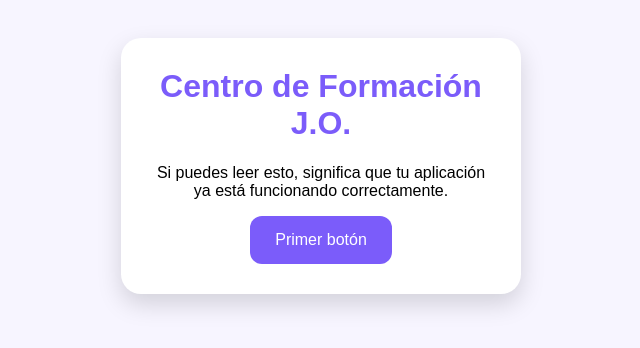
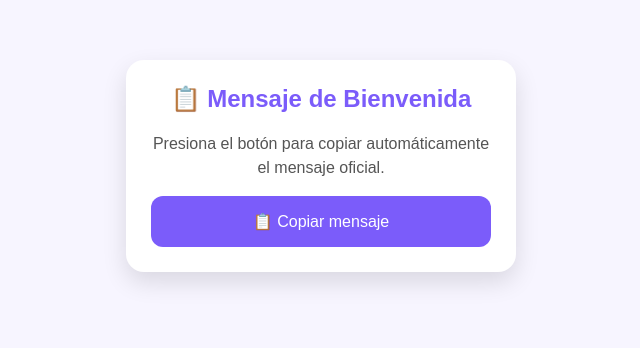
Before and after one commit to JuliethOlaya/centro-formacion-jo, a plain HTML site: page index.html in a window 1280 px wide. Shown: the part 234-582 px from the top of the page, without its empty margins (319-959 px from the left). Drawn offline with Linux system fonts and the light colour scheme.

Commit message:
Actualizar botón copiar mensaje
Updated HTML structure and styles for improved layout and functionality. Added a button to copy a welcome message from an external source.

```diff
--- a/index.html
+++ b/index.html
@@ -2,13 +2,16 @@
 <html lang="es">
 <head>
 <meta charset="UTF-8">
-<title>Centro de Formación J.O.</title>
+<meta name="viewport" content="width=device-width, initial-scale=1.0">
+
+<title>Mensaje de Bienvenida</title>
+
 <style>
 
 body{
     margin:0;
-    font-family:Arial,sans-serif;
     background:#f7f5ff;
+    font-family:Arial, Helvetica, sans-serif;
     display:flex;
     justify-content:center;
     align-items:center;
@@ -18,46 +21,91 @@ body{
 .tarjeta{
     background:white;
     width:340px;
-    border-radius:20px;
-    padding:30px;
-    box-shadow:0 10px 25px rgba(0,0,0,.15);
+    border-radius:18px;
+    padding:25px;
     text-align:center;
+    box-shadow:0 10px 25px rgba(0,0,0,.12);
 }
 
-h1{
+h2{
     color:#7B5CFA;
     margin-top:0;
 }
 
+p{
+    color:#555;
+    line-height:1.5;
+}
+
 button{
+    width:100%;
     background:#7B5CFA;
     color:white;
     border:none;
-    padding:15px 25px;
     border-radius:12px;
+    padding:16px;
+    font-size:16px;
     cursor:pointer;
-    font-size:16px;
     transition:.3s;
 }
 
 button:hover{
-    transform:scale(1.05);
+    transform:scale(1.03);
 }
 
 </style>
+
 </head>
 
 <body>
 
 <div class="tarjeta">
 
-<h1>Centro de Formación J.O.</h1>
+<h2>📋 Mensaje de Bienvenida</h2>
 
-<p>Si puedes leer esto, significa que tu aplicación ya está funcionando correctamente.</p>
+<p>
+Presiona el botón para copiar automáticamente el mensaje oficial.
+</p>
 
-<button>Primer botón</button>
+<button onclick="copiarMensaje()" id="boton">
+📋 Copiar mensaje
+</button>
 
 </div>
 
+<script>
+
+async function copiarMensaje(){
+
+const boton=document.getElementById("boton");
+
+try{
+
+const respuesta=await fetch("https://raw.githubusercontent.com/JuliethOlaya/centro-formacion-jo/main/mensaje-bienvenida.txt");
+
+const texto=await respuesta.text();
+
+await navigator.clipboard.writeText(texto);
+
+boton.innerHTML="✅ ¡Mensaje copiado!";
+
+setTimeout(()=>{
+boton.innerHTML="📋 Copiar mensaje";
+},2000);
+
+}catch(error){
+
+boton.innerHTML="❌ Error";
+
+setTimeout(()=>{
+boton.innerHTML="📋 Copiar mensaje";
+},2000);
+
+}
+
+}
+
+</script>
+
 </body>
 </html>
```
